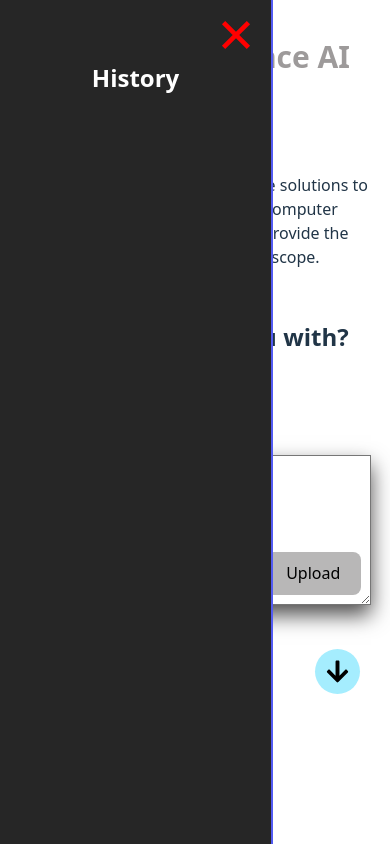
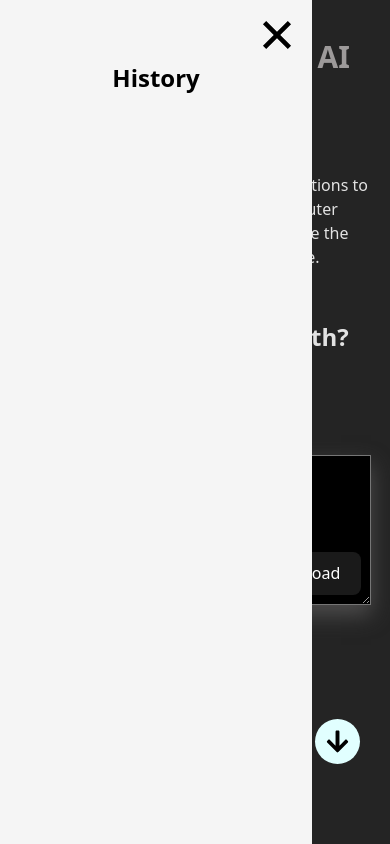
Before and after one commit to Mharvix10/AI, a React (Vite) app in the folder client/: page /homepage in a window 390 px wide. Both pictures are taken after a click on the icon 25 px from the left and 30 px from the top of the page. Built offline with nearby package versions, Linux system fonts and the light colour scheme.

Commit message:
ui update

```diff
--- a/client/src/index.css
+++ b/client/src/index.css
@@ -43,11 +43,11 @@ h1 {
 }
 .downBtn{
   border-radius: 100px ;
-  background-color: rgb(165, 237, 254);
+  background-color: rgb(225, 255, 255);
   color: black;
   padding: 10px;
   position: absolute;
-  bottom: 150px;
+  bottom: 100px;
   right: 30px;
   transition: 0.3s ease-in;
 }
@@ -63,6 +63,7 @@ button {
   font-weight: 500;
   font-family: inherit;
   background-color: #1a1a1a;
+  color: white;
   cursor: pointer;
   transition: border-color 0.25s;
 }
@@ -122,6 +123,7 @@ button:focus-visible {
   min-height: 150px;
   box-shadow: 0px 10px 20px rgb(78, 77, 77);
   color: white;
+  background-color: rgb(0, 0, 0);
   padding-left: 10px;
   padding-top: 30px;
   font-size: 20px;
@@ -269,8 +271,12 @@ h2{
   margin-bottom: 50px;
 }
 .navigationBar{
+  background-color: rgb(225, 255, 255);
+  color: rgb(0, 0, 0);
+  padding: 2px;
+  border-radius: 3px;
   position: fixed;
-  top: 15px;
+  top: 10px;
   left: 10px;
   z-index: 2;
   display: none;
@@ -278,16 +284,15 @@ h2{
 .mobileNav{
   display: none;
   height: 100vh;
-  width: 70vw;
+  width: 80vw;
   position: fixed;
   top: 0;
   left: 0;
-  background-color: rgb(38, 38, 38);
-  color: rgb(255, 255, 255);
+  background-color: whitesmoke;
+  color: rgb(0, 0, 0);
   z-index: 10000;
   padding: 10px;
   overflow-y: auto;
-  border-right: #535bf2 2px solid;
 }
 .closeBtn{
   position: sticky;
@@ -321,7 +326,7 @@ li{
 .mt-1{
   margin-top: 50px;
 }
-@media (prefers-color-scheme: light) {
+/* @media (prefers-color-scheme: light) {
   :root {
     color: #213547;
     background-color: #ffffff;
@@ -355,9 +360,19 @@ li{
     color: rgb(83, 216, 246);
     background-color: white;
   }
-}
+  .mobileNav{
+    background-color: black;
+    color: white;
+  }
+  .closeBtn{
+    background-color: white;
+  }
+} */
 
 @media screen and (max-width:700px) {
+  .downBtn{
+    bottom: 80px;
+  }
   .navigationBar{
     display: block;
   }
--- a/client/src/pages/Homepage.jsx
+++ b/client/src/pages/Homepage.jsx
@@ -125,7 +125,7 @@ function Homepage() {
         {
             showNav && (
                 <div className='mobileNav'>
-                    <IoCloseSharp className='closeBtn' size={50} color='red' onClick={()=>{setShowNav((prev)=>!prev)}}/>
+                    <IoCloseSharp className='closeBtn' size={50} color='black' onClick={()=>{setShowNav((prev)=>!prev)}}/>
                     <h2 className='textCenter'>History</h2>
                     <ul>
                         {discussion.map((items, index)=>{
@@ -156,7 +156,7 @@ function Homepage() {
       <div className='mainPage'>
             <h1 className='textCenter'>Computer Science AI</h1>
             <header className='fixed'>
-                <MdDehaze className='navigationBar' size={30} onClick={()=>{setShowNav((prev)=>!prev)}}/>
+                <MdDehaze className='navigationBar' size={35} onClick={()=>{setShowNav((prev)=>!prev)}}/>
                 <IoPersonCircleSharp onClick={()=>{setProfile((prev)=>!prev)}} className='profile' size={60}/>
             </header>
 
```
